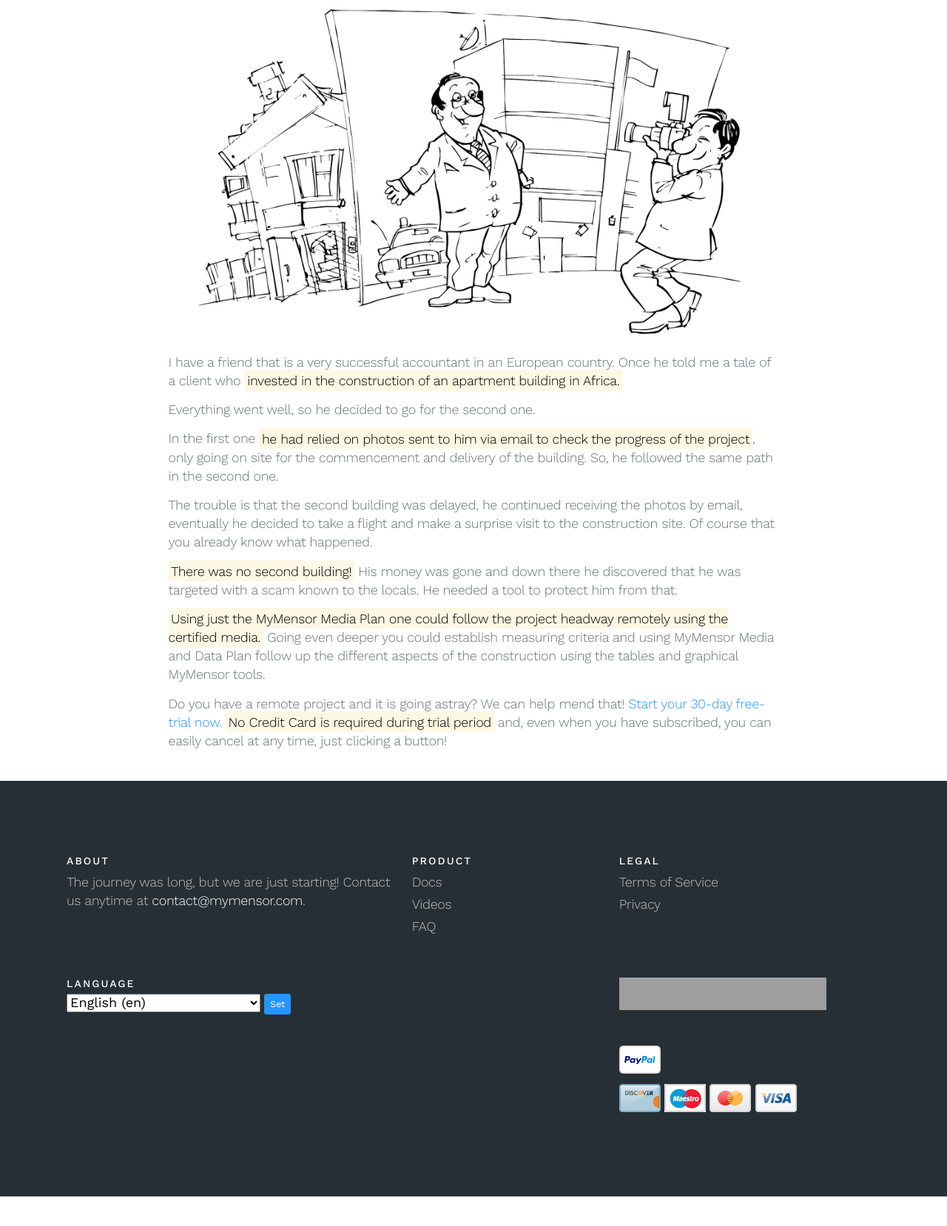
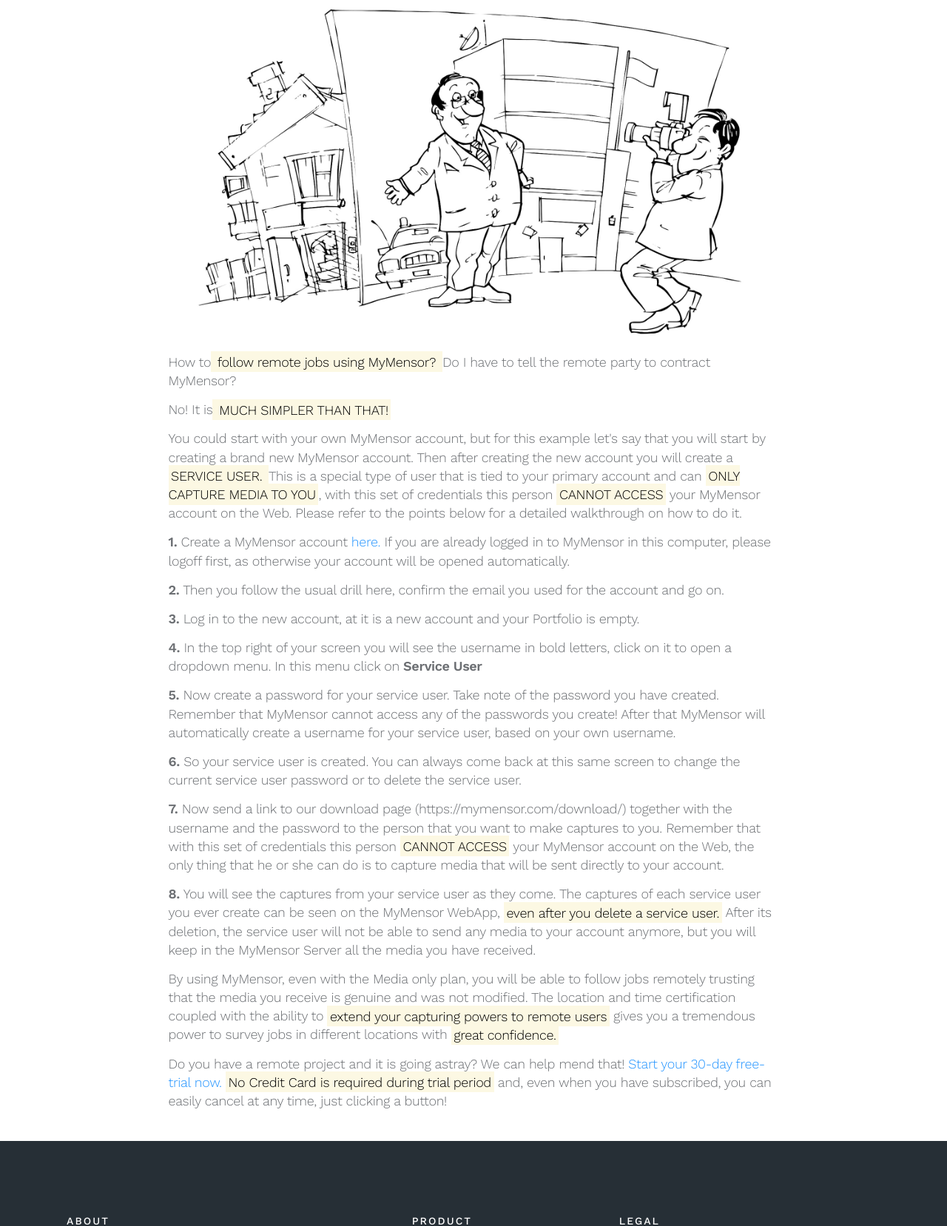
Before and after one commit to jorgercg/MyMensorWebsite, a Django app: page /en/howto/followingremotejobs/ in a window 1280 px wide. Shown: the part 163-1821 px from the top of the page at 74% size. Before the commit the page ends 1781 px from the top, so only its background shows below. Run offline with Django 3.2, Linux system fonts and the light colour scheme; some libraries are stand-ins or nearby versions; grey boxes are pictures that could not be loaded.

Commit message:
14NOV2017 12h14min

```diff
--- a/mymwebsite/templates/howto.html
+++ b/mymwebsite/templates/howto.html
@@ -11,7 +11,7 @@
                  alt={% trans "Pinocchio sitting over a mobile phone." %}>
             <div class="card-body p-3">
                 <h4 class="card-title">{% trans "Making Sure that a Photo is NOT a Fake" %}</h4>
-                <p class="card-text">{% trans "On this day and age, how can one be sure that a photo is not a fake? Of course there are a number of very sofisticated methods to assure that, with a high confidence percentage. But if we knew, for sure, how the photo was taken? Is it not an easier solution?" %}</p>
+                <p class="card-text">{% trans "How to do that using MyMensor???? Click and learn!!!" %}</p>
             </div>
         </div>
         <div id="followingremotejobs" class="card m-3 card-outline-secondary" style="width: 22rem;">
@@ -19,7 +19,7 @@
                  alt={% trans "Staging for producing a fake photo." %}>
             <div class="card-body p-3">
                 <h4 class="card-title">{% trans "Following Jobs Remotely " %}</h4>
-                <p class="card-text">{% trans "One cannot be in more than one place at the same time, sure? Not quite, if we use the technology that is available right now!" %}</p>
+                <p class="card-text">{% trans "MyMensor will empower you to accomplish that! Follow our step by step how-to guide." %}</p>
             </div>
         </div>
         <div id="usingyourowndata" class="card m-3 card-outline-secondary" style="width: 22rem;">
@@ -27,7 +27,7 @@
                  alt={% trans "Staging for producing a fake photo." %}>
             <div class="card-body p-3">
                 <h4 class="card-title">{% trans "Using <u>Your</u> Own Data for <u>Your</u> Own Benefit " %}</h4>
-                <p class="card-text">{% trans "Do like all big tech corporations are doing. They are using <u>your</u> data for <u>their</u> benefit, and most of the time we cannot prevent that. <mark>But we can use our own data for our own benefit, can't we?</mark>. " %}</p>
+                <p class="card-text">{% trans "How can <u>I do that?</u> Find here a detailed guide on how MyMensor will build that for <u>YOU</u>. " %}</p>
             </div>
         </div>
     </div>
--- a/mymwebsite/templates/howto/followingremotejobs.html
+++ b/mymwebsite/templates/howto/followingremotejobs.html
@@ -7,12 +7,20 @@
         <h1 class="pb-3">{% trans "Following Jobs Remotely" %}</h1>
         <img class="card-img-top img-fluid pb-3" src="{% static 'images/followingremotejobs.jpg' %}"
              alt={% trans "Staging for producing a fake photo." %}>
-        <p>{% trans "I have a friend that is a very successful accountant in an European country. Once he told me a tale of a client who <mark>invested in the construction of an apartment building in Africa.</mark> " %}</p>
-        <p>{% trans "Everything went well, so he decided to go for the second one." %}</p>
-        <p>{% trans "In the first one <mark>he had relied on photos sent to him via email to check the progress of the project</mark>, only going on site for the commencement and delivery of the building. So, he followed the same path in the second one." %}</p>
-        <p>{% trans "The trouble is that the second building was delayed, he continued receiving the photos by email, eventually he decided to take a flight and make a surprise visit to the construction site. Of course that you already know what happened." %}</p>
-        <p>{% trans "<mark>There was no second building!</mark> His money was gone and down there he discovered that he was targeted with a scam known to the locals. He needed a tool to protect him from that." %}</p>
-        <p>{% trans "<mark>Using just the MyMensor Media Plan one could follow the project headway remotely using the certified media.</mark> Going even deeper you could establish measuring criteria and using MyMensor Media and Data Plan follow up the different aspects of the construction using the tables and graphical MyMensor tools." %}</p>
+        <p>{% trans "How to<mark> follow remote jobs using MyMensor? </mark>Do I have to tell the remote party to contract MyMensor?" %}</p>
+        <p>{% trans "No! It is<mark> MUCH SIMPLER THAN THAT! </mark>" %}</p>
+        <p>{% trans "You could start with your own MyMensor account, but for this example let's say that you will start by creating a brand new MyMensor account. Then after creating the new account you will create a <mark> SERVICE USER. </mark> This is a special type of user that is tied to your primary account and can <mark>ONLY CAPTURE MEDIA TO YOU</mark>, with this set of credentials this person <mark>CANNOT ACCESS</mark> your MyMensor account on the Web. Please refer to the points below for a detailed walkthrough on how to do it." %}</p>
+        <p>{% trans "<strong>1.</strong> Create a MyMensor account " %}<a
+                href='https://app.mymensor.com/accounts/register'
+                target="_blank">{% trans "here. " %}</a>{% trans "If you are already logged in to MyMensor in this computer, please logoff first, as otherwise your account will be opened automatically." %}</p>
+        <p>{% trans "<strong>2.</strong> Then you follow the usual drill here, confirm the email you used for the account and go on." %}</p>
+        <p>{% trans "<strong>3.</strong> Log in to the new account, at it is a new account and your Portfolio is empty." %}</p>
+        <p>{% trans "<strong>4.</strong> In the top right of your screen you will see the username in bold letters, click on it to open a dropdown menu. In this menu click on <strong>Service User</strong>" %}</p>
+        <p>{% trans "<strong>5.</strong> Now create a password for your service user. Take note of the password you have created. Remember that MyMensor cannot access any of the passwords you create! After that MyMensor will automatically create a username for your service user, based on your own username." %}</p>
+        <p>{% trans "<strong>6.</strong> So your service user is created. You can always come back at this same screen to change the current service user password or to delete the service user." %}</p>
+        <p>{% trans "<strong>7.</strong> Now send a link to our download page (https://mymensor.com/download/) together with the username and the password to the person that you want to make captures to you. Remember that with this set of credentials this person <mark>CANNOT ACCESS</mark> your MyMensor account on the Web, the only thing that he or she can do is to capture media that will be sent directly to your account." %}</p>
+        <p>{% trans "<strong>8.</strong> You will see the captures from your service user as they come. The captures of each service user you ever create can be seen on the MyMensor WebApp, <mark>even after you delete a service user.</mark> After its deletion, the service user will not be able to send any media to your account anymore, but you will keep in the MyMensor Server all the media you have received." %}</p></p>
+        <p>{% trans "By using MyMensor, even with the Media only plan, you will be able to follow jobs remotely trusting that the media you receive is genuine and was not modified. The location and time certification coupled with the ability to <mark>extend your capturing powers to remote users</mark> gives you a tremendous power to survey jobs in different locations with <mark>great confidence.</mark>" %}</p>
         <p>{% trans "Do you have a remote project and it is going astray? We can help mend that! " %}<a id="registerbtn"
                                                                                                         class="registerbtn"
                                                                                                         href="https://app.mymensor.com/{{ LANGUAGE_CODE }}/accounts/register/">{% trans "Start your 30-day free-trial now. " %}</a>{% trans "<mark>No Credit Card is required during trial period</mark> and, even when you have subscribed, you can easily cancel at any time, just clicking a button!" %}
--- a/mymwebsitesett/urls.py
+++ b/mymwebsitesett/urls.py
@@ -38,7 +38,7 @@ urlpatterns += i18n_patterns(
     url(r'^download/', mymviews.download, name='download'),
     url(r'^cases/$', mymviews.cases, name='cases'),
     url(r'^cases/genusemediaplan/$', TemplateView.as_view(template_name="cases/genusemediaplan.html"), name='genusemediaplan'),
-    url(r'^cases/followingremotejobs/$', TemplateView.as_view(template_name="cases/followingremotejobs.html"), name='followingremotejobs'),
+    url(r'^cases/followingjobs/$', TemplateView.as_view(template_name="cases/followingremotejobs.html"), name='followingremotejobs'),
     url(r'^cases/usingyourowndata/$', TemplateView.as_view(template_name="cases/usingyourowndata.html"), name='usingyourowndata'),
     url(r'^howto/$', mymviews.howto, name='howto'),
     url(r'^howto/genusemediaplan/$', TemplateView.as_view(template_name="howto/genusemediaplan.html"),name='genusemediaplanhowto'),
```
Also changed, not shown: mymwebsite/templates/howto/usingyourowndata.html (+3 -11 lines).
